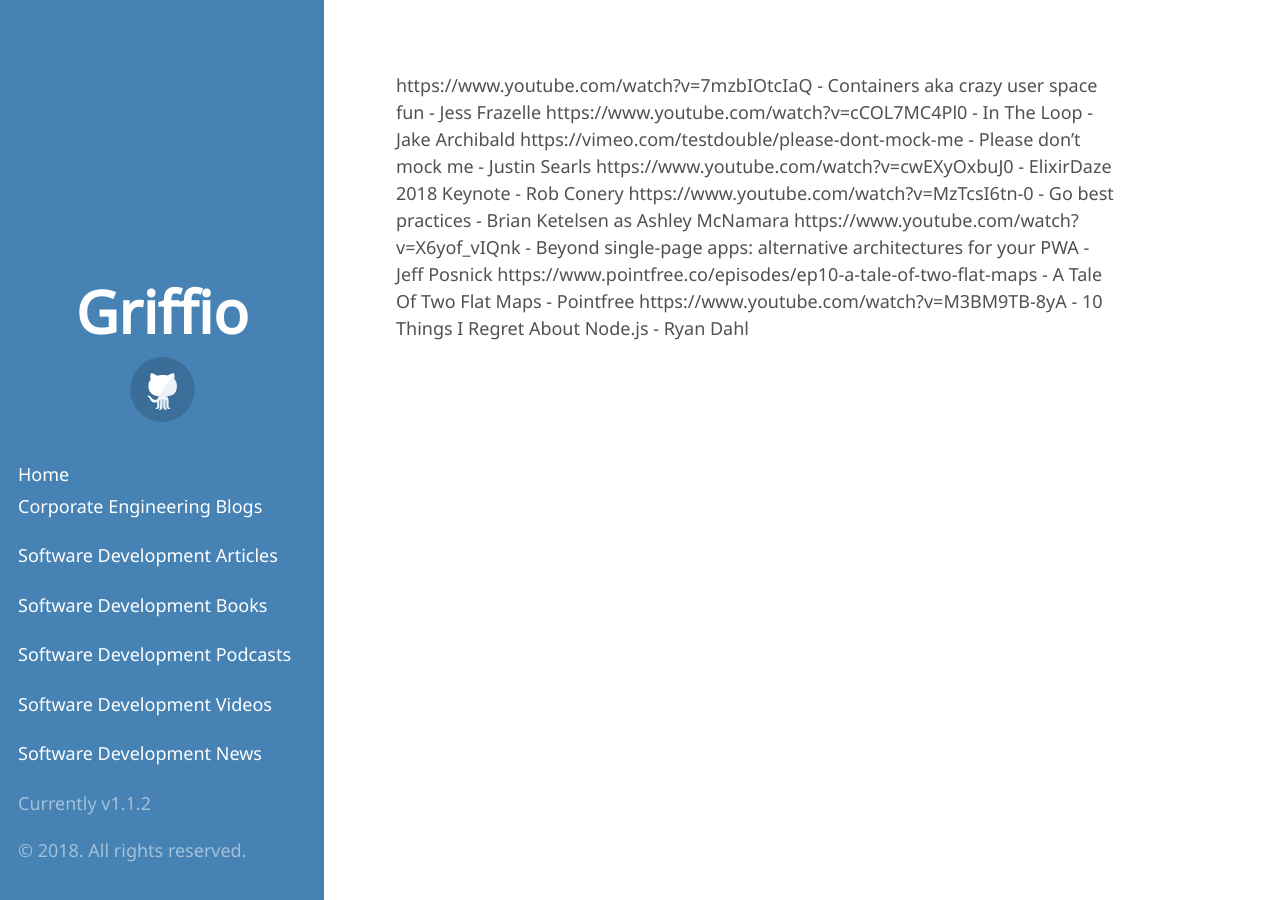
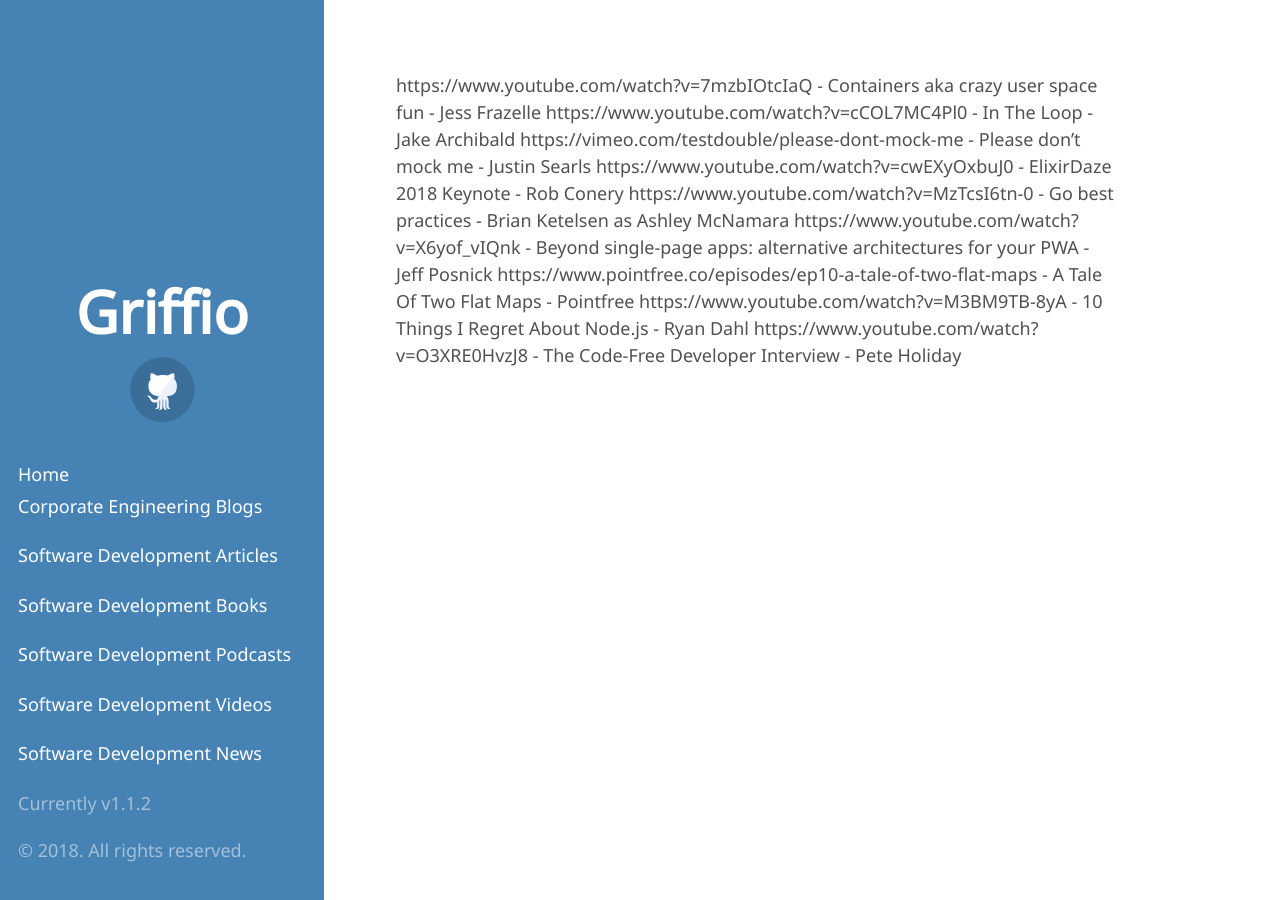
Before and after one commit to griffio/griffio.github.io, a Jekyll site: the page built from tech_talks_highlighted_2018.md, in a window 1280 px wide. Built offline with Jekyll 4.4.1, drawn with Linux system fonts in a browser that asks for light colours; some web fonts are replaced; our own code applies the rules of GitHub Pages for plain Markdown files.

Commit message:
The Code-Free Developer Interview - Pete Holiday

```diff
--- a/tech_talks_highlighted_2018.md
+++ b/tech_talks_highlighted_2018.md
@@ -6,3 +6,4 @@
 https://www.youtube.com/watch?v=X6yof_vIQnk - Beyond single-page apps: alternative architectures for your PWA -Jeff Posnick
 https://www.pointfree.co/episodes/ep10-a-tale-of-two-flat-maps - A Tale Of Two Flat Maps - Pointfree
 https://www.youtube.com/watch?v=M3BM9TB-8yA - 10 Things I Regret About Node.js - Ryan Dahl
+https://www.youtube.com/watch?v=O3XRE0HvzJ8 - The Code-Free Developer Interview - Pete Holiday
```
